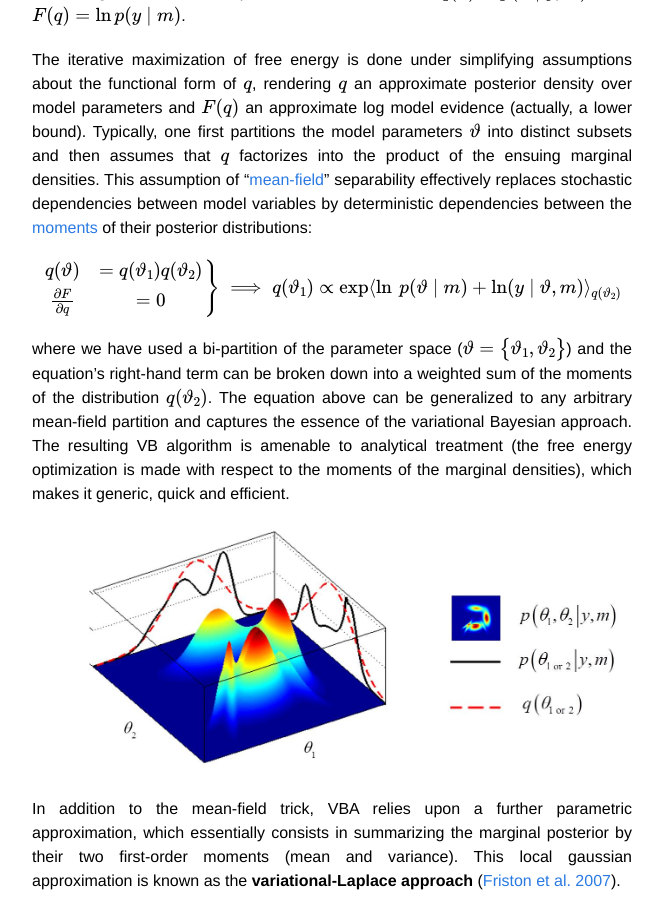
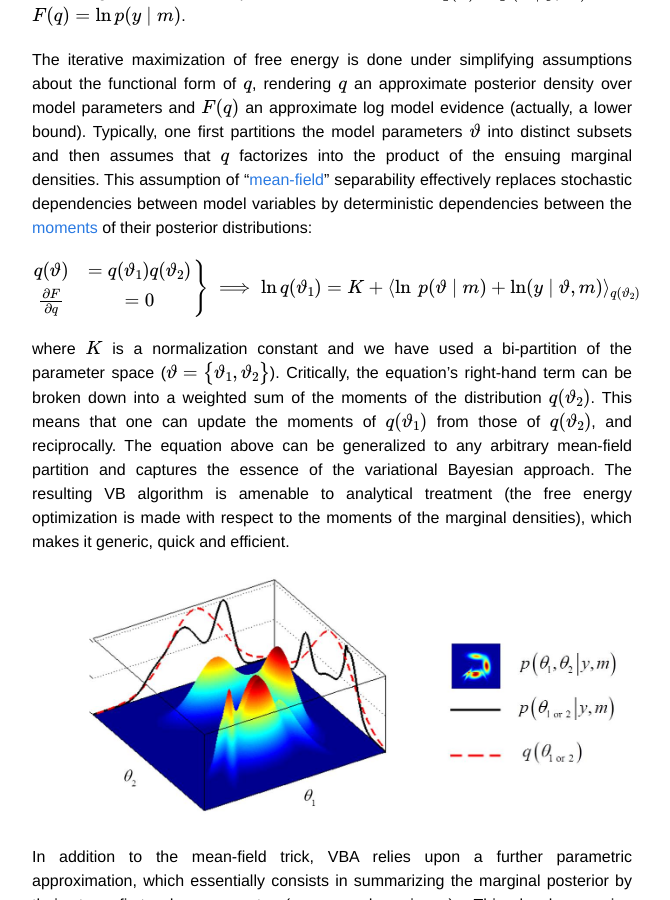
Before and after one commit to MBB-team/VBA-toolbox, a Jekyll site: the page built from _wiki/The-variational-Bayesian-approach.md, in a window 1280 px wide and 900 px high, scrolled down 695 px. Shown: the whole window, without its empty margins (308-978 px from the left). Built offline with Jekyll 4.4.1, drawn with Linux system fonts in a browser that asks for light colours; nearby versions of some CDN libraries; formulas are drawn with MathJax 3.

Commit message:
Update The-variational-Bayesian-approach.md

```diff
--- a/_wiki/The-variational-Bayesian-approach.md
+++ b/_wiki/The-variational-Bayesian-approach.md
@@ -24,9 +24,9 @@ qq(\vartheta) & = q(\vartheta_1)q(\vartheta_2) \\
 \frac{\partial F}{\partial q} & = 0
  \end{array}
 \right\}
-\implies q(\vartheta_1) \propto \exp\langle \ln\:p(\vartheta\mid m) + \ln(y\mid \vartheta,m)\rangle_{q(\vartheta_2)}$$
+\implies \ln q(\vartheta_1) = K + \langle \ln\:p(\vartheta\mid m) + \ln(y\mid \vartheta,m)\rangle_{q(\vartheta_2)}$$
 
-where we have used a bi-partition of the parameter space ($$\vartheta=\big\{\vartheta_1,\vartheta_2\big\}$$) and the equation's right-hand term can be broken down into a weighted sum of the moments of the distribution $$q(\vartheta_2)$$. The equation above can be generalized to any arbitrary mean-field partition and captures the essence of the variational Bayesian approach. The resulting VB algorithm is amenable to analytical treatment (the free energy optimization is made with respect to the moments of the marginal densities), which makes it generic, quick and efficient.
+where $$K$$ is a normalization constant and we have used a bi-partition of the parameter space ($$\vartheta=\big\{\vartheta_1,\vartheta_2\big\}$$). Critically, the equation's right-hand term can be broken down into a weighted sum of the moments of the distribution $$q(\vartheta_2)$$. This means that one can update the moments of $$q(\vartheta_1)$$ from those of $$q(\vartheta_2)$$, and reciprocally. The equation above can be generalized to any arbitrary mean-field partition and captures the essence of the variational Bayesian approach. The resulting VB algorithm is amenable to analytical treatment (the free energy optimization is made with respect to the moments of the marginal densities), which makes it generic, quick and efficient.
 
 ![]({{ site.baseurl }}/images/wiki/VBA/vb1.jpg)
 
```
